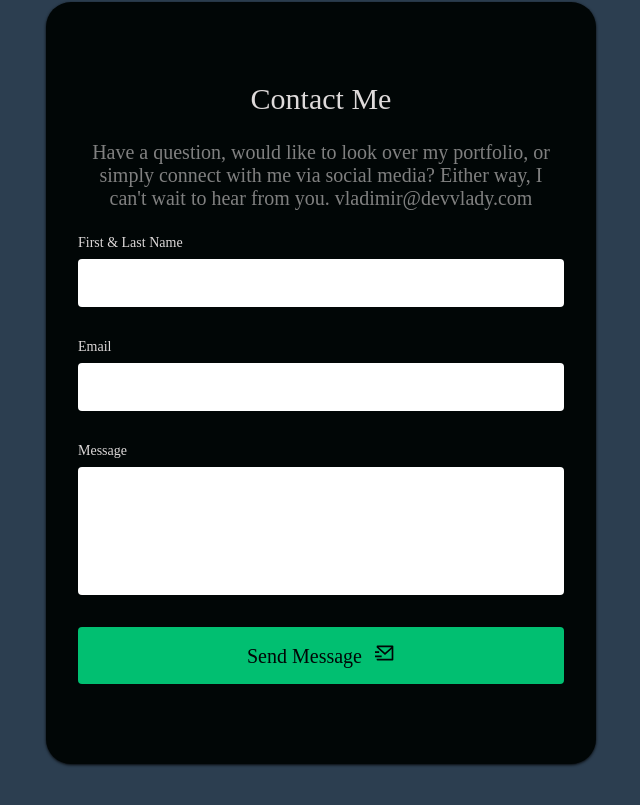
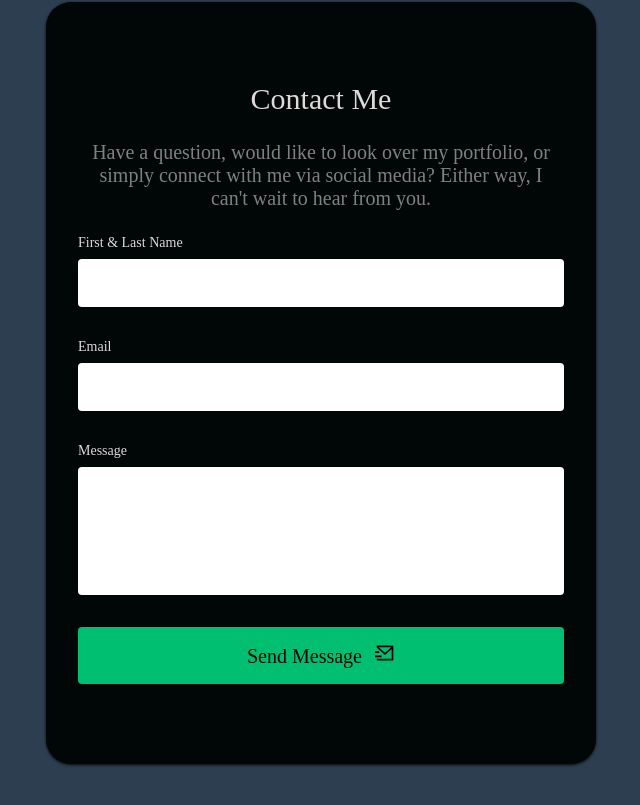
Before and after one commit to DevVlady/DevVlady_Portfolio, a React (Create React App) app: page / in a window 1280 px wide. Shown: the part 3717-4522 px from the top of the page, without its empty margins (319-959 px from the left). Built offline with nearby package versions, Linux system fonts and the light colour scheme; a web font is replaced by a local one.

Commit message:
Updated the email address and removed the email in the contact card section as its already listed in the footer.

```diff
--- a/src/components/Contact/Contact.jsx
+++ b/src/components/Contact/Contact.jsx
@@ -21,7 +21,7 @@ const Contact = () => {
                     <FormContent>
                         <Form className="contact-form" onSubmit={sendEmail}>
                             <FormH1>Contact Me</FormH1>
-                            <FormP>Have a question, would like to look over my portfolio, or simply connect with me via social media? Either way, I can't wait to hear from you. vladimir@devvlady.com</FormP>
+                            <FormP>Have a question, would like to look over my portfolio, or simply connect with me via social media? Either way, I can't wait to hear from you.</FormP>
                             <FormLabel htmlFor='for'>First & Last Name</FormLabel>
                             <FormInput type="text" name="user_name" required />
                             <FormLabel htmlFor='for'>Email</FormLabel>
```
